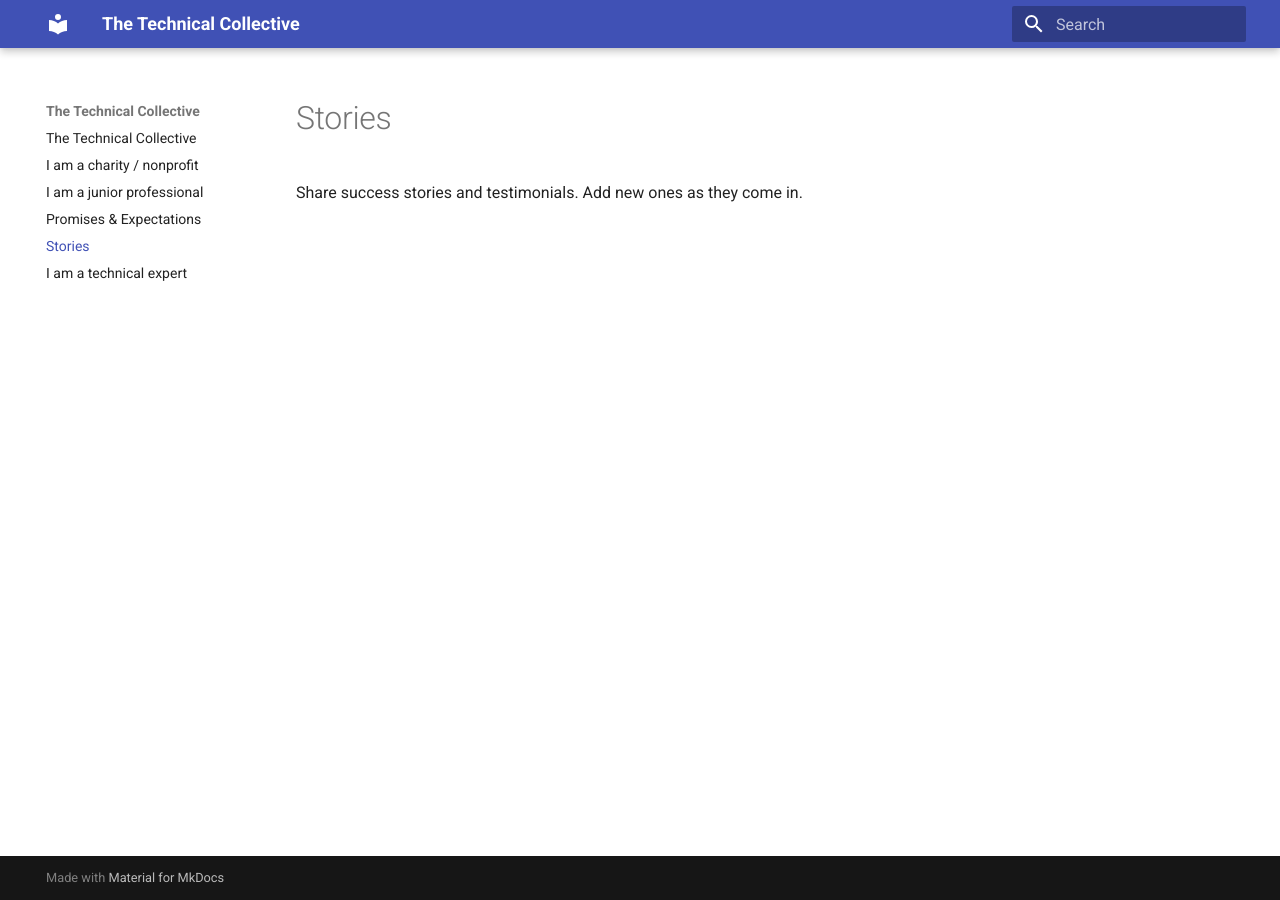
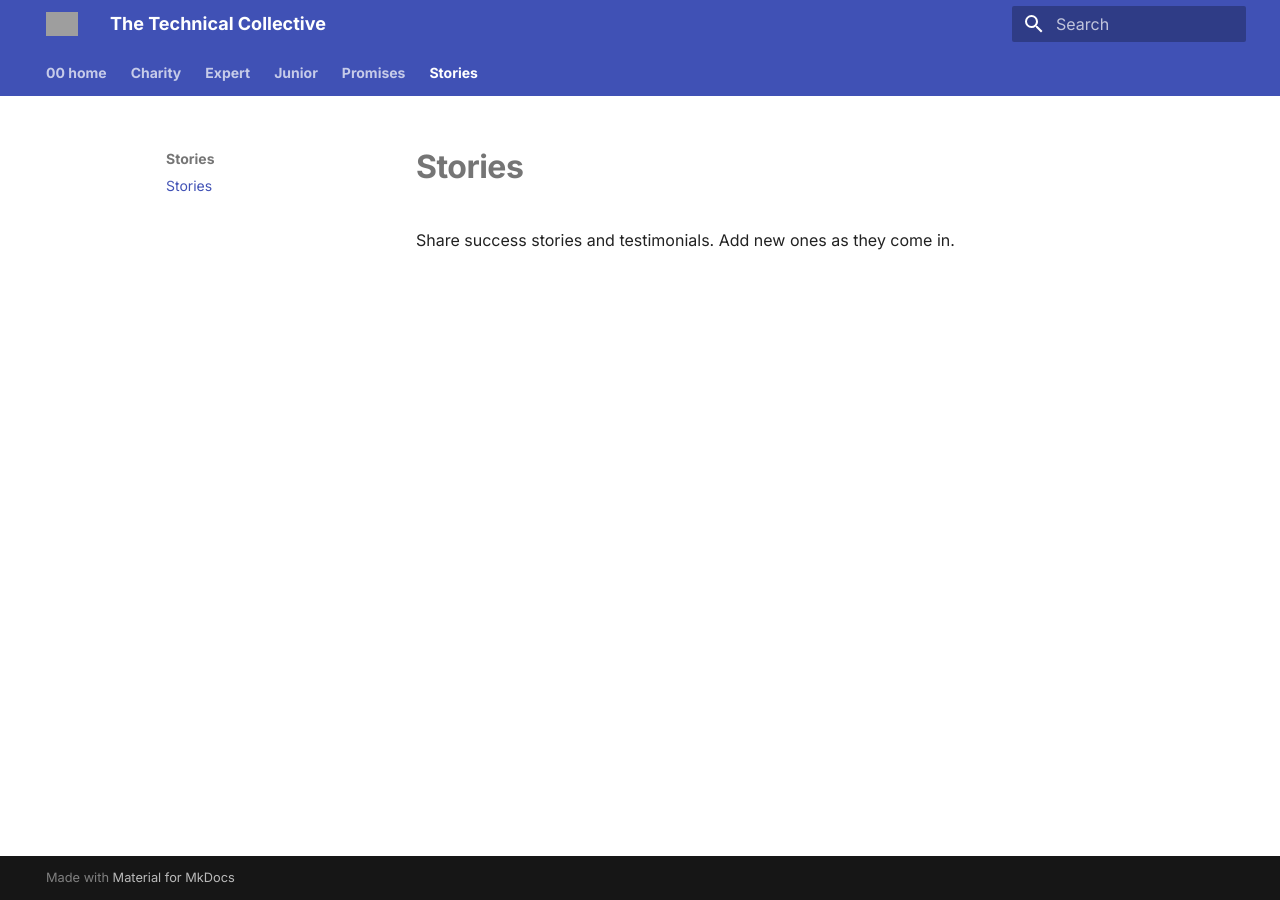
Before and after one commit to SFDO-Community-Sprints/The-Technical-Collective, an MkDocs documentation site: the page built from files/docs/stories/index.md, in a window 1280 px wide. Built offline with MkDocs 1.6.1 and Material for MkDocs 9.7.7, drawn with Linux system fonts in a browser that asks for light colours; grey boxes are pictures that could not be loaded.

Commit message:
UI and flow redesign

```diff
--- /dev/null
+++ b/files/docs/assets/css/extra.css
@@ -0,0 +1,12 @@
+/* Tidy up spacing & card look */
+.md-main__inner { max-width: 980px; }
+.md-typeset h1 { font-weight: 700; letter-spacing:-0.5px; }
+.md-tabs__link { font-weight: 600; }
+.hero-buttons .md-button {
+  border-radius: 6px;
+  padding-inline: 1.5rem;
+}
+
+/* Optional: underline links only on hover */
+a { text-decoration: none; }
+a:hover { text-decoration: underline; }
--- a/mkdocs.yml
+++ b/mkdocs.yml
@@ -1,12 +1,51 @@
 site_name: The Technical Collective
 docs_dir: files/docs
 
+# ───────────────────────────
+#  1.  THEME & BRANDING
+# ───────────────────────────
 theme:
   name: material
+  favicon: assets/img/tc-favicon.png      # drop a 48×48 PNG here later
+  logo: assets/img/tc-logo.svg           # 32×32 SVG in same folder
+  font:
+    text: Inter
+    code: "JetBrains Mono"
+  palette:
+    - scheme: default
+      primary: indigo
+      accent: cyan
+    - scheme: slate                       # auto-dark-mode
+      primary: indigo
+      accent: cyan
+  features:
+    - navigation.instant                 # turbo-links
+    - navigation.tabs                    # top tabs instead of long sidebar
+    - navigation.sections                # collapsible sections
+    - toc.integrate                      # merge ToC into sidebar (hides 3rd column)
+    - search.highlight
+    - content.code.copy
 
+# ───────────────────────────
+#  2.  PLUG-INS
+# ───────────────────────────
 plugins:
   - search
   - ezlinks
-  - awesome-pages        # ← auto-nav plugin
+  - awesome-pages                        # auto-builds nav from folders/files
 
-# nav: block deleted – the plugin builds the sidebar from folders & files
+# ───────────────────────────
+#  3.  EXTRAS
+# ───────────────────────────
+extra_css:
+  - assets/css/extra.css                 # minimal overrides (see §2)
+
+# ───────────────────────────
+#  4.  MARKDOWN EXTENSIONS
+# ───────────────────────────
+markdown_extensions:
+  - admonition
+  - pymdownx.details
+  - pymdownx.superfences
+  - pymdownx.tabbed
+  - pymdownx.emoji
```
Also changed, not shown: files/docs/00_home/index.md (added, +65 -0 lines), files/docs/index.md (deleted, +0 -21 lines), files/docs/charity/index.md (renamed from files/docs/charity-nonprofit.md), files/docs/expert/index.md (renamed from files/docs/technical-expert.md), files/docs/junior/index.md (renamed from files/docs/junior-professional.md), files/docs/promises/index.md (renamed from files/docs/promises-expectations.md), files/docs/stories/index.md (renamed from files/docs/stories.md).
